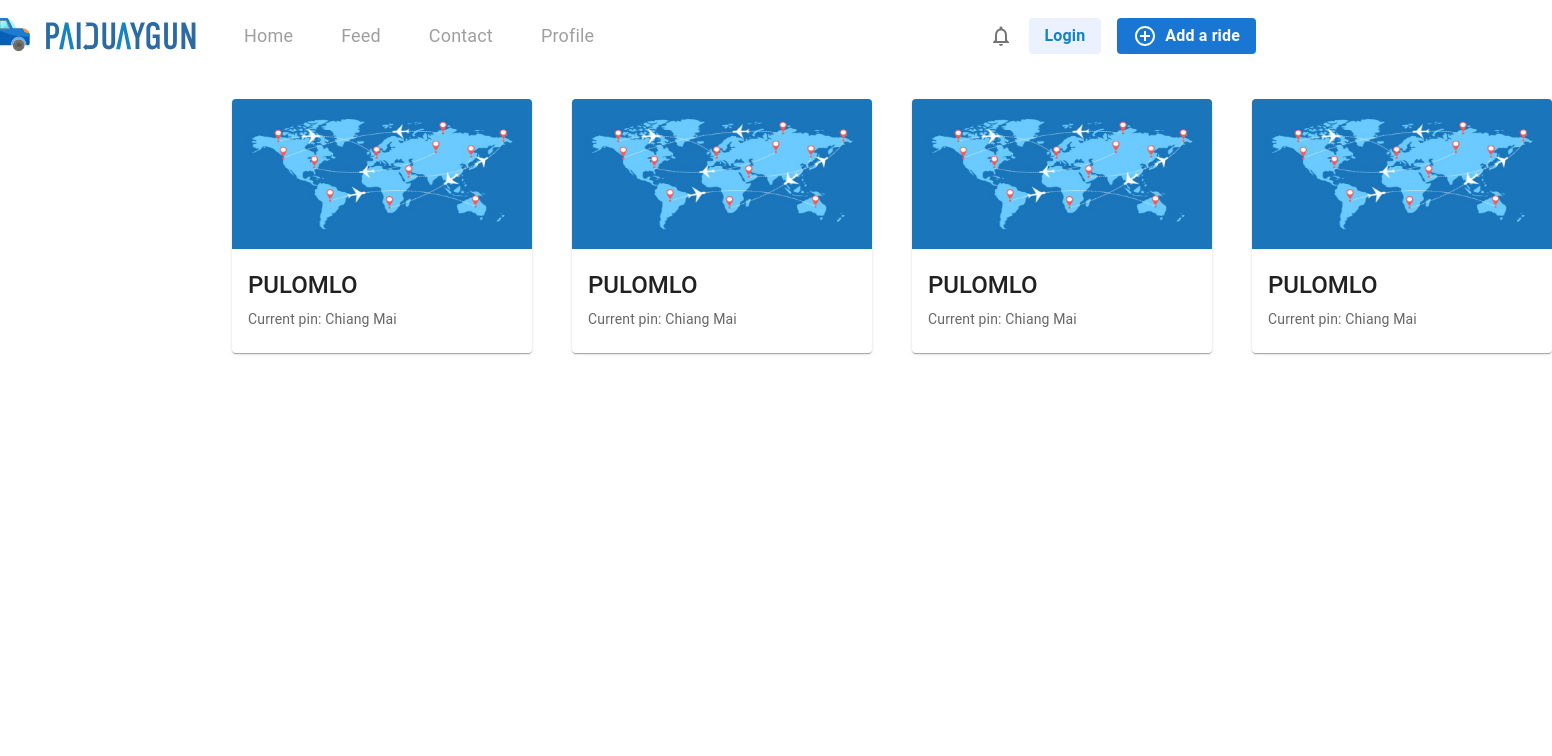
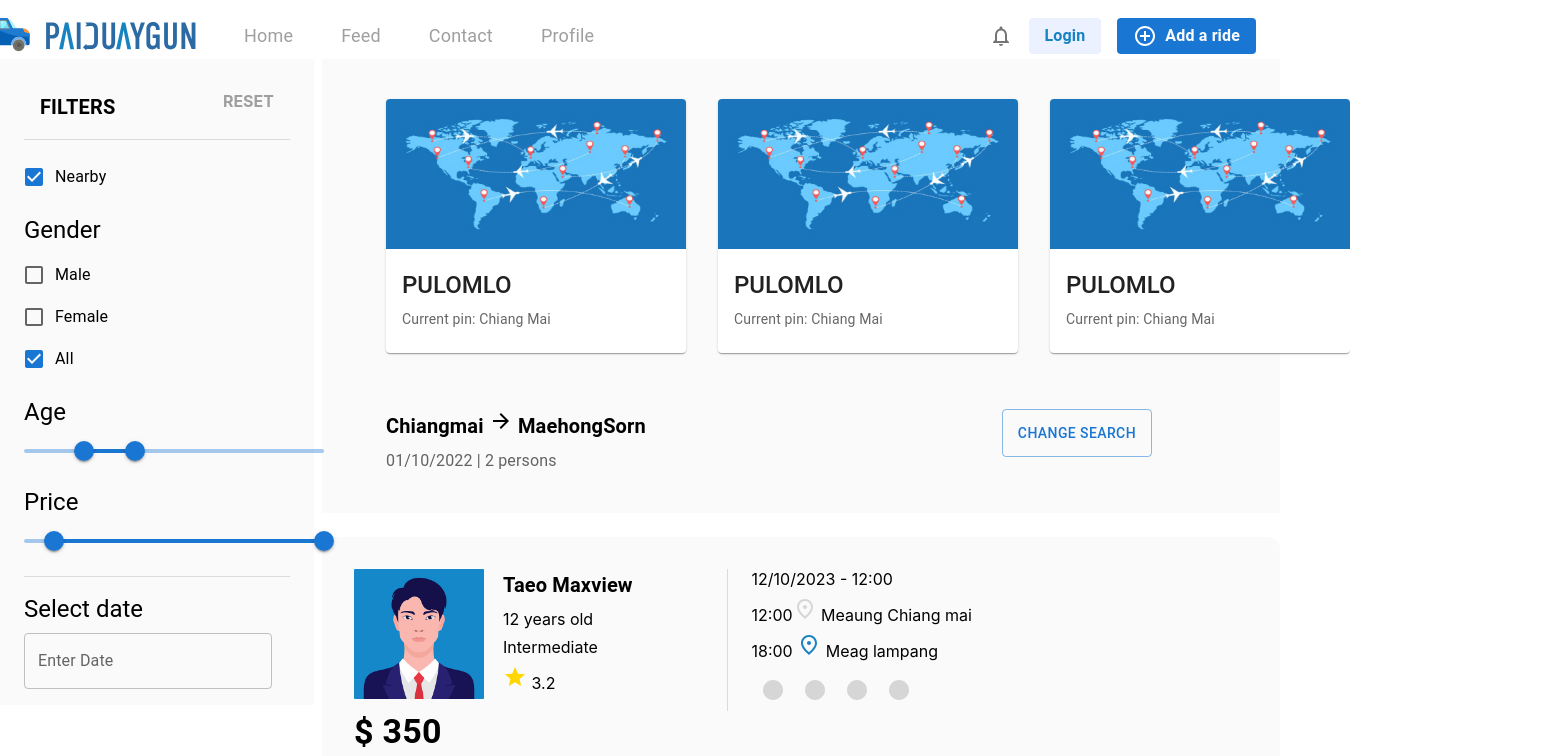
Before and after one commit to ARomaSIZE/paiduaygun, a Next.js app: page /feed in a window 1280 px wide. Shown: the top 756 px of the page, 1552 px wide, since content can reach past the window. Built offline with nearby package versions, Linux system fonts and the light colour scheme.

Commit message:
implement feed page

```diff
--- a/package.json
+++ b/package.json
@@ -14,6 +14,7 @@
     "@mui/icons-material": "^5.10.9",
     "@mui/material": "^5.10.12",
     "@mui/x-data-grid": "^5.17.11",
+    "@mui/x-date-pickers": "^5.0.8",
     "eslint": "8.26.0",
     "eslint-config-next": "13.0.1",
     "next": "^13.0.1",
--- a/pages/feed.js
+++ b/pages/feed.js
@@ -1,4 +1,5 @@
 import * as React from "react";
+import { useState } from "react";
 import Grid from "@mui/material/Grid";
 import Box from "@mui/material/Box";
 import Card from "@mui/material/Card";
@@ -8,17 +9,153 @@ import CardMedia from "@mui/material/CardMedia";
 import Typography from "@mui/material/Typography";
 import Map from "../imgs/map.jpg";
 import { Container } from "@mui/system";
+import { COLORS } from "../values/colors";
+import { Divider } from "@mui/material";
+import FormGroup from '@mui/material/FormGroup';
+import FormControlLabel from '@mui/material/FormControlLabel';
+import Checkbox from '@mui/material/Checkbox';
+import Slider from '@mui/material/Slider';
+import Stack from "@mui/system";
+
+//Date
+import TextField from '@mui/material/TextField';
+import { AdapterDayjs } from '@mui/x-date-pickers/AdapterDayjs';
+import { LocalizationProvider } from '@mui/x-date-pickers/LocalizationProvider';
+import { DatePicker } from '@mui/x-date-pickers/DatePicker';
+
+import ArrowForwardIcon from '@mui/icons-material/ArrowForward';
+import Button from '@mui/material/Button';
+
+import History_post from "../src/components/History_post";
+
+
+function valuetext(value) {
+  return `${value}°C`;
+}
+
+
+
 
 export default function Feed() {
+  const [valueAge, setValueAge] = useState([20, 37]);
+  const [valuePrice, setValuePrice] = useState([10, 3000]);
+  const [valueDate, setValueDate] = useState(null);
+
+
+  const handleChangeAge = (event, newValue) => {
+    setValueAge(newValue);
+  };
+  const handleChangePrice = (event, newValue) => {
+    setValuePrice(newValue);
+  };
+
   return (
     <>
-      <Container maxWidth="xl">
-        <Box sx={{ flexGrow: 1 }}>
-          <Grid container spacing={2}>
-            <Grid item xs={2}></Grid>
+      <Grid container spacing={1}>
+        <Grid item xs={3}>
+          <Container sx={{ backgroundColor: COLORS.F4 ,p:2}}>
+            <Box
+              sx={{
+                display: 'flex',
+                justifyContent: 'space-between',
+                p: 2,
+                m: 0,
+
+                borderRadius: 1,
+              }}
+            >
+              <Typography
+                variant="h6"
+                sx={{ fontWeight: 'bold'}}
+              >
+                FILTERS
+              </Typography>
+              <Typography
+                variant="h7"
+                sx={{ fontWeight: 'bold' ,color:COLORS.grey1 }}
+              >
+                RESET
+              </Typography>
+            </Box>
+            <Divider sx={{marginBottom:'1rem'}}></Divider>
+            <FormGroup>
+              <FormControlLabel control={<Checkbox defaultChecked />} label="Nearby" />
+            </FormGroup>
+
+            <Typography
+              variant="h5"
+              sx={{marginBottom:'0.5rem',marginTop:'1rem'}}
+            >
+              Gender
+            </Typography>
+            <FormGroup>
+              <FormControlLabel control={<Checkbox />} label="Male" />
+              <FormControlLabel control={<Checkbox />} label="Female" />
+              <FormControlLabel control={<Checkbox defaultChecked />} label="All" />
+            </FormGroup>
+
+            <Typography
+              variant="h5"
+              sx={{marginBottom:'0.5rem',marginTop:'1rem'}}
+            >
+              Age
+            </Typography>
+            <Box sx={{ width: 300 }}>
+              <Slider
+                getAriaLabel={() => 'Age range'}
+                value={valueAge}
+                onChange={handleChangeAge}
+                valueLabelDisplay="auto"
+
+                getAriaValueText={valuetext}
+              />
+            </Box>
+
+            <Typography
+              variant="h5"
+              sx={{marginBottom:'0.5rem',marginTop:'1rem'}}
+            >
+              Price
+            </Typography>
+            <Box sx={{ width: 300 }}>
+              <Slider
+                getAriaLabel={() => 'Age range'}
+                value={valuePrice}
+                onChange={handleChangePrice}
+                valueLabelDisplay="auto"
+                valueLabelFormat={value => <>{value * 1000}</>}
+                getAriaValueText={valuetext}
+              />
+            </Box>
+            <Divider  sx={{marginBottom:'0.1rem',marginTop:'1rem'}}></Divider>
+            <Typography
+              variant="h5"
+              sx={{marginBottom:'0.5rem',marginTop:'1rem'}}
+            >
+              Select date
+            </Typography>
+            <LocalizationProvider dateAdapter={AdapterDayjs} >
+              <DatePicker
+                label="Enter Date"
+                value={valueDate}
+                onChange={(newValue) => {
+                  setValueDate(newValue);
+
+                }}
+                renderInput={(params) => <TextField {...params} />}
+
+              />
+            </LocalizationProvider>
+          </Container>
+        </Grid>
+
+        <Grid item xs={9} >
+
+          <Box sx={{ flexGrow: 0, backgroundColor: COLORS.F4 }}>
+            <Grid container marginLeft={3}>
               <Grid item xs={10}>
-              <Box sx={{ display: "flex", marginTop: 5 }}>
-                <Box sx={{ marginRight: 5 }}>
+                <Box sx={{ display: "flex", padding: 5 }}>
+                  <Box sx={{ marginRight: 4 }}>
                     <Card sx={{ width: 300 }}>
                       <Image src={Map} alt="Map" height={150} width={300} />
                       <CardContent>
@@ -37,7 +174,7 @@ export default function Feed() {
                     </Card>
                   </Box>
 
-                <Box sx={{ marginRight: 5 }}>
+                  <Box sx={{ marginRight: 4 }}>
                     <Card sx={{ width: 300 }}>
                       <Image src={Map} alt="Map" height={150} width={300} />
                       <CardContent>
@@ -56,26 +193,8 @@ export default function Feed() {
                     </Card>
                   </Box>
 
-                <Box sx={{ marginRight: 5 }}>
-                  <Card sx={{ width: 300 }}>
-                    <Image src={Map} alt="Map" height={150} width={300} />
-                    <CardContent>
-                      <Typography
-                        gutterBottom
-                        variant="h5"
-                        component="div"
-                        sx={{ fontWeight: 500 }}
-                      >
-                        PULOMLO
-                      </Typography>
-                      <Typography variant="body2" color="text.secondary">
-                        Current pin: Chiang Mai
-                      </Typography>
-                    </CardContent>
-                  </Card>
-                </Box>
 
-                <Box sx={{ marginRight: 5 }}>
+                  <Box sx={{ marginRight: 4 }}>
                     <Card sx={{ width: 300 }}>
                       <Image src={Map} alt="Map" height={150} width={300} />
                       <CardContent>
@@ -96,8 +215,51 @@ export default function Feed() {
                 </Box>
               </Grid>
             </Grid>
+            <Box
+              sx={{
+                display: 'flex',
+                justifyContent: 'space-between',
+                p: 1,
+                m: 1,
+                borderRadius: 1,
+                marginLeft: 7,
+                marginRight: 15
+              }}
+            >
+              <div>
+                <Box>
+                  <Typography
+                    variant="h6"
+                    sx={{ fontWeight: 'bold' }}
+                  >
+                    Chiangmai  <ArrowForwardIcon /> MaehongSorn
+                  </Typography>
+
                 </Box>
-      </Container>
+                <Box>
+                  <Typography
+
+                    sx={{ fontSize: '16px', marginTop: '7px', color: COLORS.grey, marginBottom:'2rem'}}
+                  >
+                    01/10/2022  |  2  persons
+                  </Typography>
+
+                </Box>
+
+
+              </div>
+
+              <Button variant="outlined" sx={{ height: '3rem' }}>Change search</Button>
+            </Box>
+
+          </Box>
+          <History_post/>
+
+        </Grid>
+
+
+      </Grid>
+
     </>
   );
 }
--- a/src/components/History_post.js
+++ b/src/components/History_post.js
@@ -25,7 +25,7 @@ export default function History_post() {
             {user.map((user, index) => {
                 return (
                     <div key={index}>
-                        <Box sx={{ backgroundColor: COLORS.F4, borderRadius: 5, marginTop: 6, padding: 4 }}>
+                        <Box sx={{ backgroundColor: COLORS.F4, borderRadius: 3, marginTop: 3, padding: 4 }}>
                             <Grid container >
                                 <Grid item xs={1} sm={4} md={2}>
                                     <div style={{ borderRadius: '1px', overflow: 'hidden', width: '130px', height: '130px' }}>
```
Also changed, not shown: 1 other file (tests, documents, lock files or other folders). Lines whose indentation alone changed are shown as unchanged.
